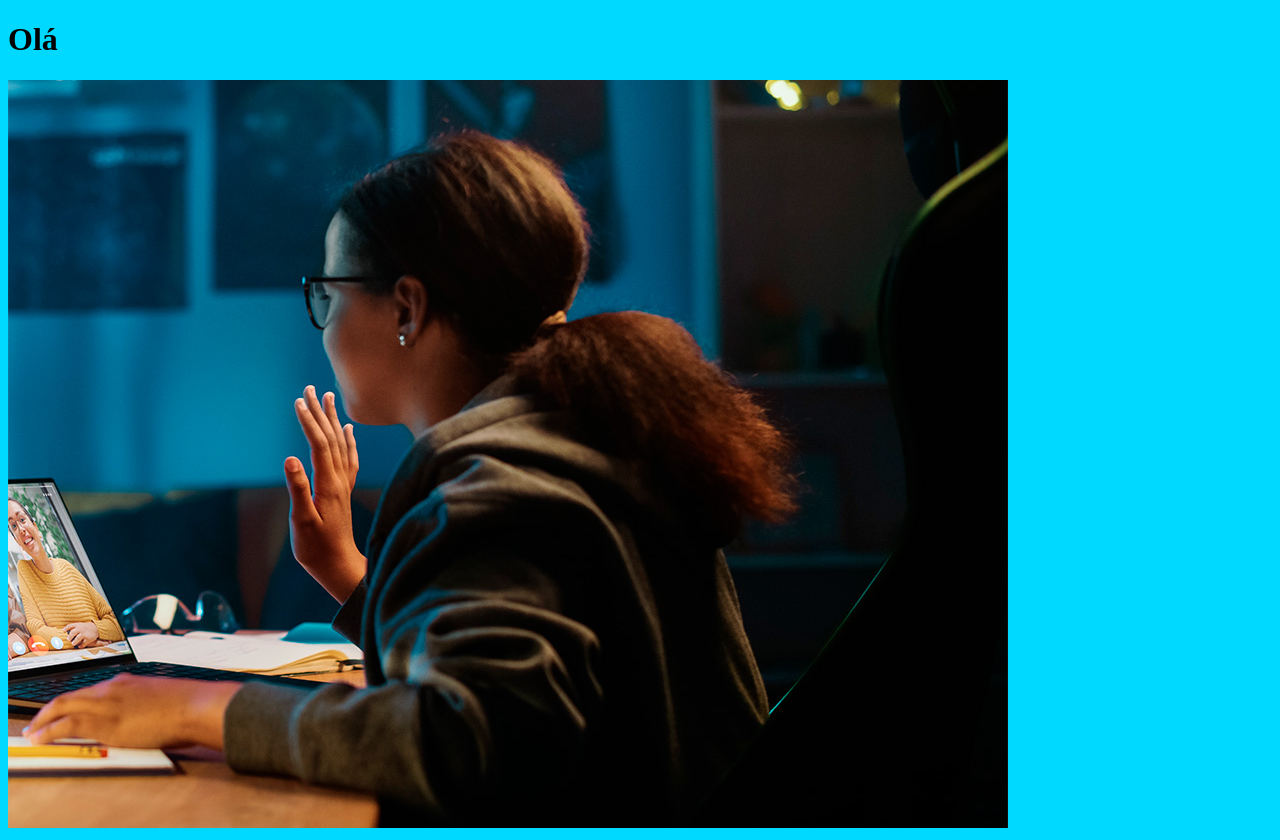
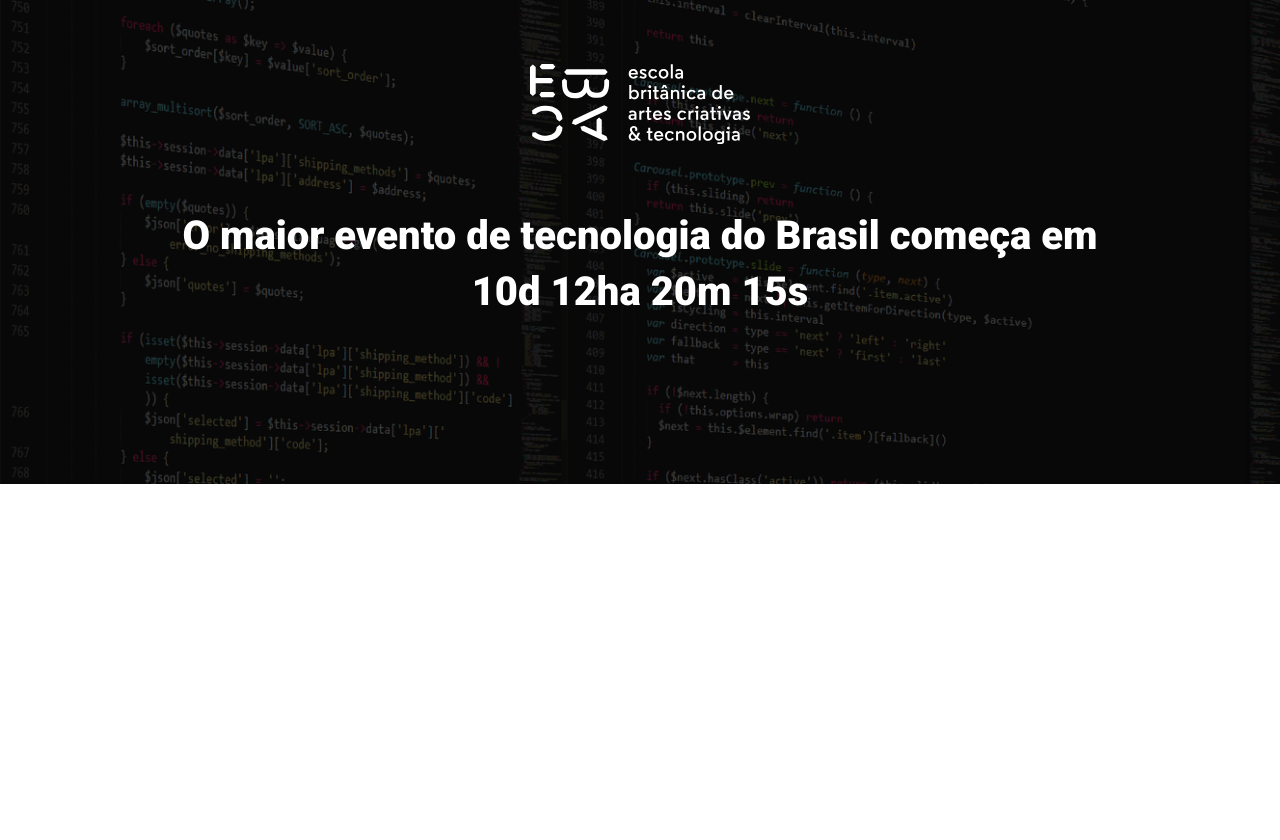
Before and after one commit to FernandaGabrielli/ebac_tech_talk, a website built with Parcel: page src/index.html in a window 1280 px wide. After the commit the page ends 800 px from the top, so only its background shows below. Built offline with nearby package versions, Linux system fonts and the light colour scheme.

Commit message:
criando o hero

```diff
--- a/src/index.html
+++ b/src/index.html
@@ -6,9 +6,20 @@
     <title>Document</title>
     <link rel="stylesheet" href="styles/main.scss">
     <script src="scripts/main.js"></script>
+    <link rel="preconnect" href="https://fonts.googleapis.com">
+    <link rel="preconnect" href="https://fonts.gstatic.com" crossorigin>
+    <link href="https://fonts.googleapis.com/css2?family=Roboto:wght@400;700;900&display=swap" rel="stylesheet">
 </head>
 <body>
-    <h1>Olá</h1>
-    <img src="images/backend.png" alt="">
+    <header class="hero">
+        <div class="container">
+            <img class="hero__logo" src="./images/ebac_logo.svg" alt="EBAC">
+            <p class="hero__text">
+                O maior evento de tecnologia do Brasil começa em 10d 12ha 20m 15s
+            </p>
+        </div>
+
+    </header>
+
 </body>
 </html>
--- /dev/null
+++ b/src/styles/_hero.scss
@@ -0,0 +1,52 @@
+.hero {
+    padding-top: 64px;
+    padding-bottom: 100px;
+    background-image: url(../images/fundo.png);
+    background-repeat: no-repeat;
+    background-size: cover;
+    position: relative;
+
+    .container{
+        position: relative;
+    }
+
+    &::before {
+        position: absolute;
+        top: 0;
+        left: 0;
+        width: 100%;
+        height: 100%;
+        background-color: #000;
+        content: '';
+        opacity: .7;
+    }
+
+
+    &__text {
+        margin-top: 64px;
+        margin-bottom: 64px;
+        font-size: 40px;
+        line-height: 56px;
+        font-weight: 800;
+        text-align: center;
+
+    }
+
+    &__logo {
+        margin: 0 auto;
+        height: 80px;
+        display: block;
+    }
+
+    @media  (max-width: 640px) {
+        &__logo {
+            height: 40px;
+        }
+
+        &__text {
+            font-size: 22px;
+            line-height: 24px;
+            margin: 24px 0;
+        }
+    }
+}
--- a/src/styles/main.scss
+++ b/src/styles/main.scss
@@ -1,3 +1,24 @@
-body {
-    background-color: rgb(0, 217, 255);
+@use 'hero';
+
+* {
+    margin: 0;
+    padding: 0;
+    box-sizing: border-box;
+    font-family: Roboto, sans-serif;
+    color: #fff;
 }
+
+.container {
+    max-width: 960px;
+    width: 100%;
+    margin: 0 auto;
+
+    @media  (max-width: 640px) {
+        max-width: 80%
+    }
+
+    @media  (max-width: 1024px) {
+        max-width: 90%;
+
+    }
+}
```
